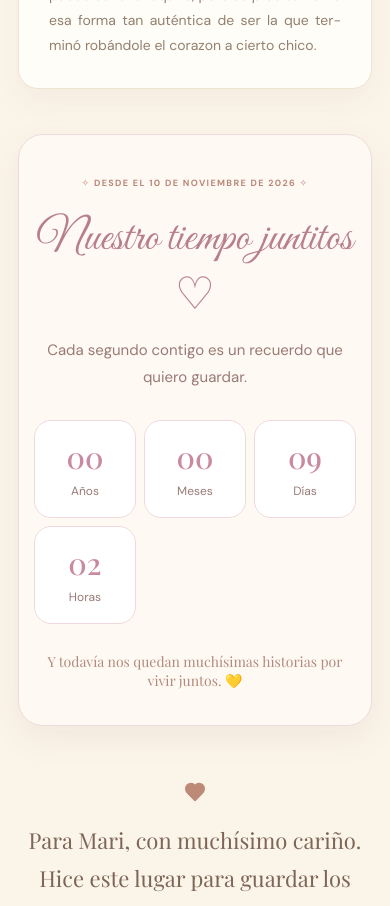
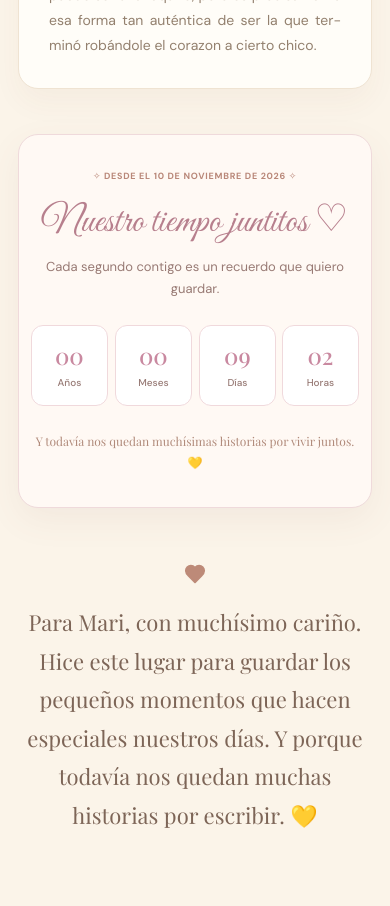
Before and after one commit to Miguelino1718/Miguelino1718.github.io, a React (Vite) app: page / in a window 390 px wide. Shown: the part 3180-4086 px from the top of the page. Built offline with nearby package versions, Linux system fonts and the light colour scheme.

Commit message:
Refactor RelationshipCounter styles for responsiveness

```diff
--- a/src/components/RelationshipCounter.css
+++ b/src/components/RelationshipCounter.css
@@ -1,77 +1,165 @@
+
+/* ==========================================
+   CONTADOR DE RELACIÓN — MIGUEL ♡ MARI
+========================================== */
 
 .relationship-counter {
+  width: 100%;
   max-width: 720px;
   margin: 65px auto;
   padding: 45px 25px;
   text-align: center;
+
   background: #FFF9F4;
   border: 1px solid #EFDADB;
   border-radius: 25px;
   box-shadow: 0 12px 35px rgba(125, 82, 79, 0.07);
 }
 
+/* ==========================================
+   ETIQUETA SUPERIOR
+========================================== */
+
 .relationship-label {
+  display: block;
   font-size: 11px;
   letter-spacing: 0.15em;
   color: #B98778;
   font-weight: 700;
 }
 
+/* ==========================================
+   TÍTULO
+========================================== */
+
 .relationship-counter h3 {
   margin: 20px 0 10px;
   font-family: "Great Vibes", cursive;
   font-size: clamp(45px, 6vw, 65px);
   font-weight: 400;
+  line-height: 1.2;
   color: #B77F8D;
 }
 
+/* ==========================================
+   DESCRIPCIÓN
+========================================== */
+
 .relationship-counter > p {
   font-size: 15px;
+  line-height: 1.7;
   color: #987A74;
   margin-bottom: 30px;
 }
 
+/* ==========================================
+   CONTENEDOR DE TIEMPO
+========================================== */
+
 .relationship-time {
   display: grid;
-  grid-template-columns: repeat(3, minmax(0, 1fr));
-  gap: 15px;
-  max-width: 480px;
+  grid-template-columns: repeat(4, minmax(0, 1fr));
+  gap: 12px;
+
+  width: 100%;
+  max-width: 580px;
   margin: 0 auto 28px;
 }
+
+/* ==========================================
+   TARJETAS: AÑOS, MESES, DÍAS Y HORAS
+========================================== */
 
 .relationship-unit {
   display: flex;
   flex-direction: column;
   align-items: center;
+  justify-content: center;
+
+  min-width: 0;
   gap: 8px;
   padding: 22px 10px;
+
   background: #FFFFFF;
   border: 1px solid #F0D9DC;
   border-radius: 17px;
 
   animation: relationshipAppear 0.65s ease both;
+
+  transition:
+    transform 0.3s ease,
+    box-shadow 0.3s ease,
+    border-color 0.3s ease;
 }
 
+.relationship-unit:hover {
+  transform: translateY(-4px);
+  border-color: #E8B9C8;
+  box-shadow: 0 8px 22px rgba(201, 137, 160, 0.15);
+}
+
+/* ==========================================
+   NÚMEROS DEL CONTADOR
+========================================== */
+
 .relationship-unit strong {
+  display: inline-block;
+
   font-family: "Playfair Display", serif;
   font-size: clamp(30px, 5vw, 48px);
   font-weight: 500;
   line-height: 1.2;
+
   color: #C989A0;
+  font-variant-numeric: tabular-nums;
 }
+
+/* Animación al cambiar los números */
+
+.relationship-number {
+  animation: numberChange 0.45s ease-out;
+}
+
+@keyframes numberChange {
+  from {
+    opacity: 0.3;
+    transform: translateY(8px);
+  }
+
+  to {
+    opacity: 1;
+    transform: translateY(0);
+  }
+}
+
+/* ==========================================
+   ETIQUETAS DE TIEMPO
+========================================== */
 
 .relationship-unit span {
   font-size: 12px;
+  font-weight: 500;
   color: #987B76;
 }
 
+/* ==========================================
+   MENSAJE INFERIOR
+========================================== */
+
 .relationship-message {
   display: block;
+
   font-family: "Playfair Display", serif;
   font-size: 14px;
   font-style: italic;
+  line-height: 1.7;
+
   color: #B18B7B;
 }
+
+/* ==========================================
+   ANIMACIÓN DE ENTRADA
+========================================== */
 
 @keyframes relationshipAppear {
   from {
@@ -85,27 +173,120 @@
   }
 }
 
-@media (max-width: 600px) {
+/* ==========================================
+   TABLETS
+========================================== */
+
+@media (max-width: 850px) {
   .relationship-counter {
-    padding: 35px 15px;
-    margin: 45px auto;
+    max-width: 650px;
+    padding: 40px 22px;
   }
 
   .relationship-time {
-    gap: 8px;
+    gap: 10px;
   }
 
   .relationship-unit {
-    padding: 18px 6px;
+    padding: 20px 8px;
+  }
+
+  .relationship-unit strong {
+    font-size: clamp(28px, 5vw, 42px);
+  }
+}
+
+/* ==========================================
+   CELULARES
+========================================== */
+
+@media (max-width: 600px) {
+  .relationship-counter {
+    padding: 35px 12px;
+    margin: 45px auto;
+    border-radius: 20px;
   }
 
   .relationship-label {
     font-size: 9px;
+    letter-spacing: 0.08em;
+  }
+
+  .relationship-counter h3 {
+    font-size: clamp(38px, 9vw, 55px);
+    margin: 18px 0 10px;
+  }
+
+  .relationship-counter > p {
+    font-size: 13px;
+    margin-bottom: 25px;
+  }
+
+  .relationship-time {
+    grid-template-columns: repeat(4, minmax(0, 1fr));
+    gap: 7px;
+    max-width: 100%;
+    margin-bottom: 25px;
+  }
+
+  .relationship-unit {
+    min-width: 0;
+    padding: 16px 4px;
+    gap: 6px;
+    border-radius: 12px;
+  }
+
+  .relationship-unit strong {
+    font-size: clamp(22px, 6vw, 36px);
+  }
+
+  .relationship-unit span {
+    font-size: 10px;
+  }
+
+  .relationship-message {
+    font-size: 12px;
+    line-height: 1.7;
   }
 }
 
+/* ==========================================
+   CELULARES MUY PEQUEÑOS
+========================================== */
+
+@media (max-width: 360px) {
+  .relationship-counter {
+    padding: 28px 8px;
+  }
+
+  .relationship-time {
+    gap: 5px;
+  }
+
+  .relationship-unit {
+    padding: 14px 3px;
+  }
+
+  .relationship-unit strong {
+    font-size: 21px;
+  }
+
+  .relationship-unit span {
+    font-size: 9px;
+  }
+}
+
+/* ==========================================
+   ACCESIBILIDAD
+========================================== */
+
 @media (prefers-reduced-motion: reduce) {
-  .relationship-unit {
+  .relationship-unit,
+  .relationship-number {
     animation: none;
   }
+
+  .relationship-unit {
+    transition: none;
+  }
 }
```
